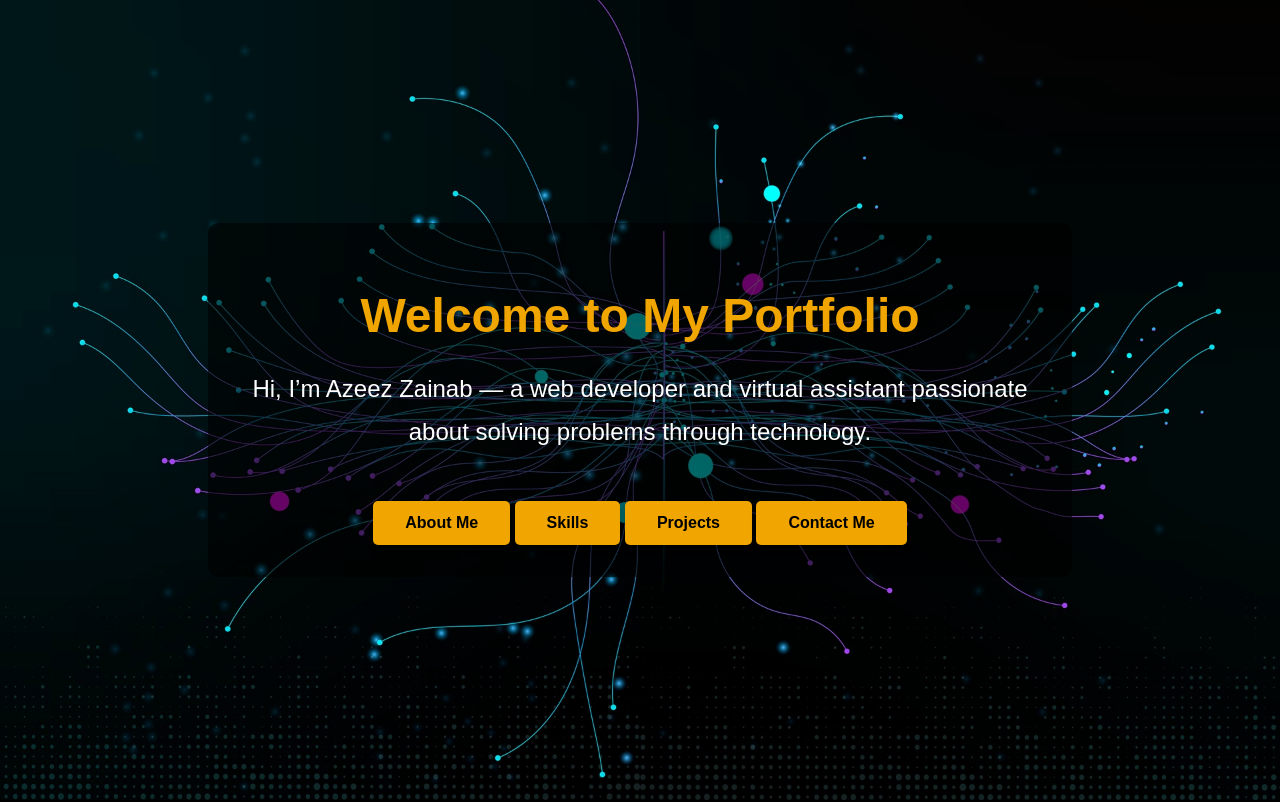
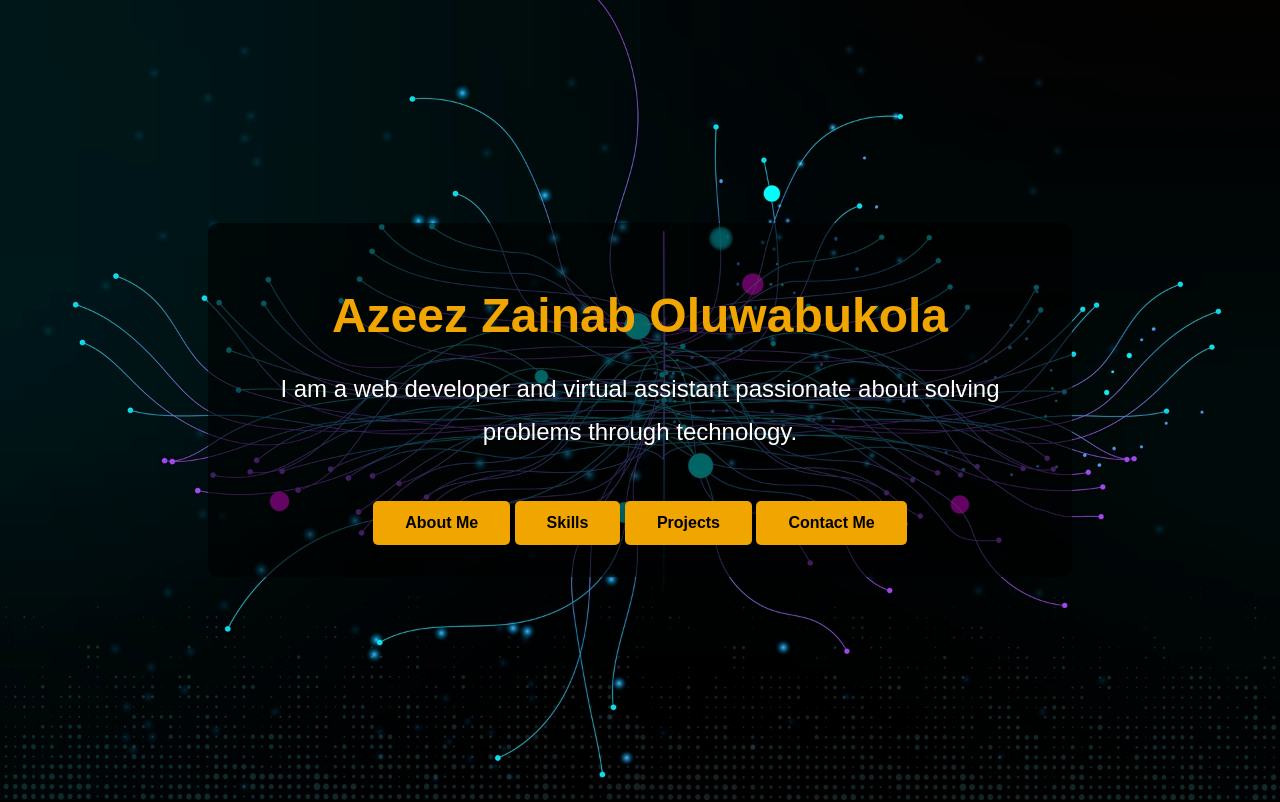
Before and after one commit to Azeez-Zainab/MyPortfolio, a plain HTML site: page index.html in a window 1280 px wide. Shown: the top 802 px of the page. Drawn offline with Linux system fonts and the light colour scheme.

Commit message:
Update index.html

```diff
--- a/index.html
+++ b/index.html
@@ -220,8 +220,8 @@ footer p {
 
 <header class="hero">
     <div class="hero-content">
-        <h1>Welcome to My Portfolio</h1>
-        <p>Hi, I’m Azeez Zainab — a web developer and virtual assistant passionate about solving problems through technology.</p>
+        <h1>Azeez Zainab Oluwabukola</h1>
+        <p> I am a web developer and virtual assistant passionate about solving problems through technology.</p>
        <a href="#about" class="hero-button">About Me</a>
         <a href="#skills" class="hero-button">Skills</a>
         <a href="#projects" class="hero-button">Projects</a>
```
